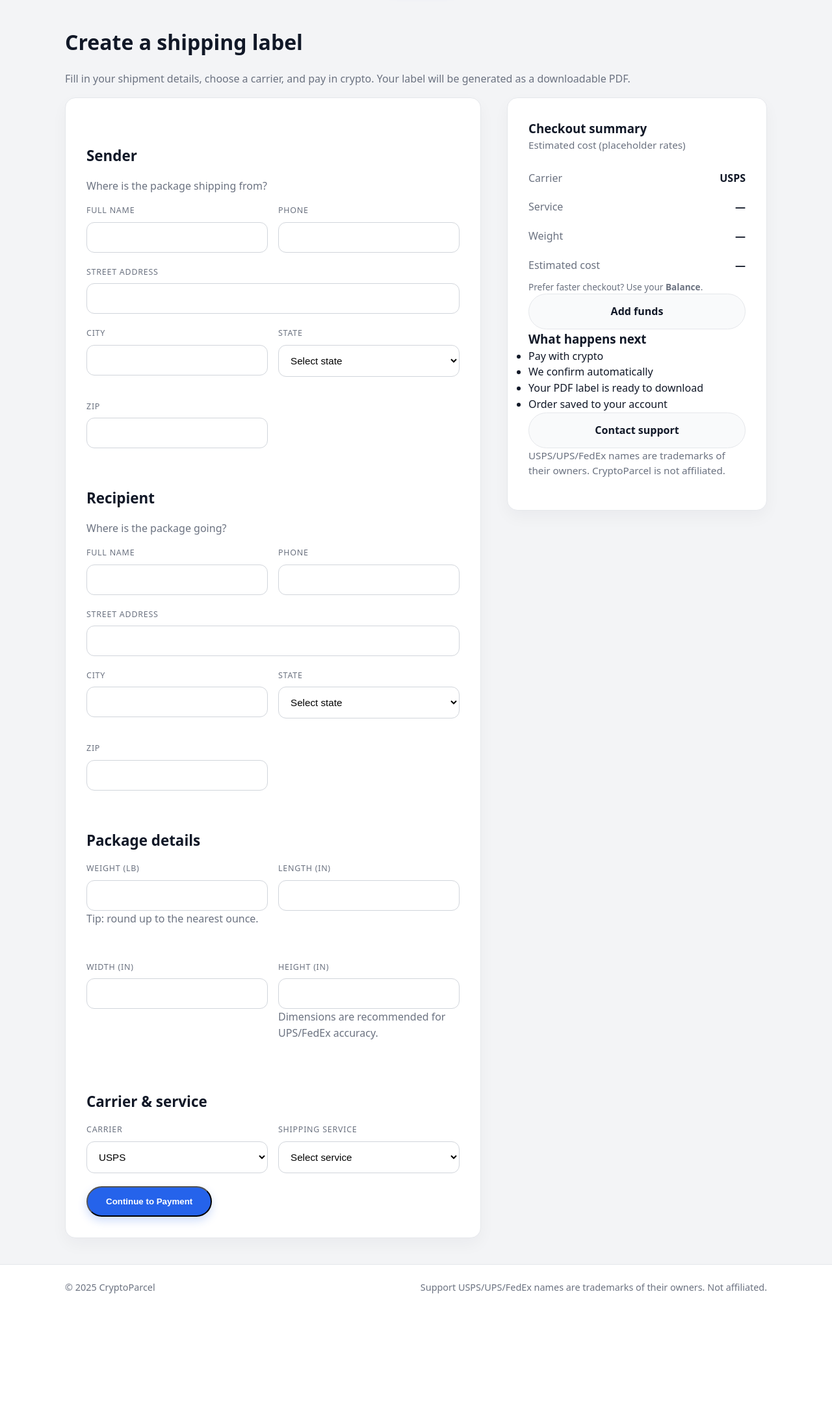
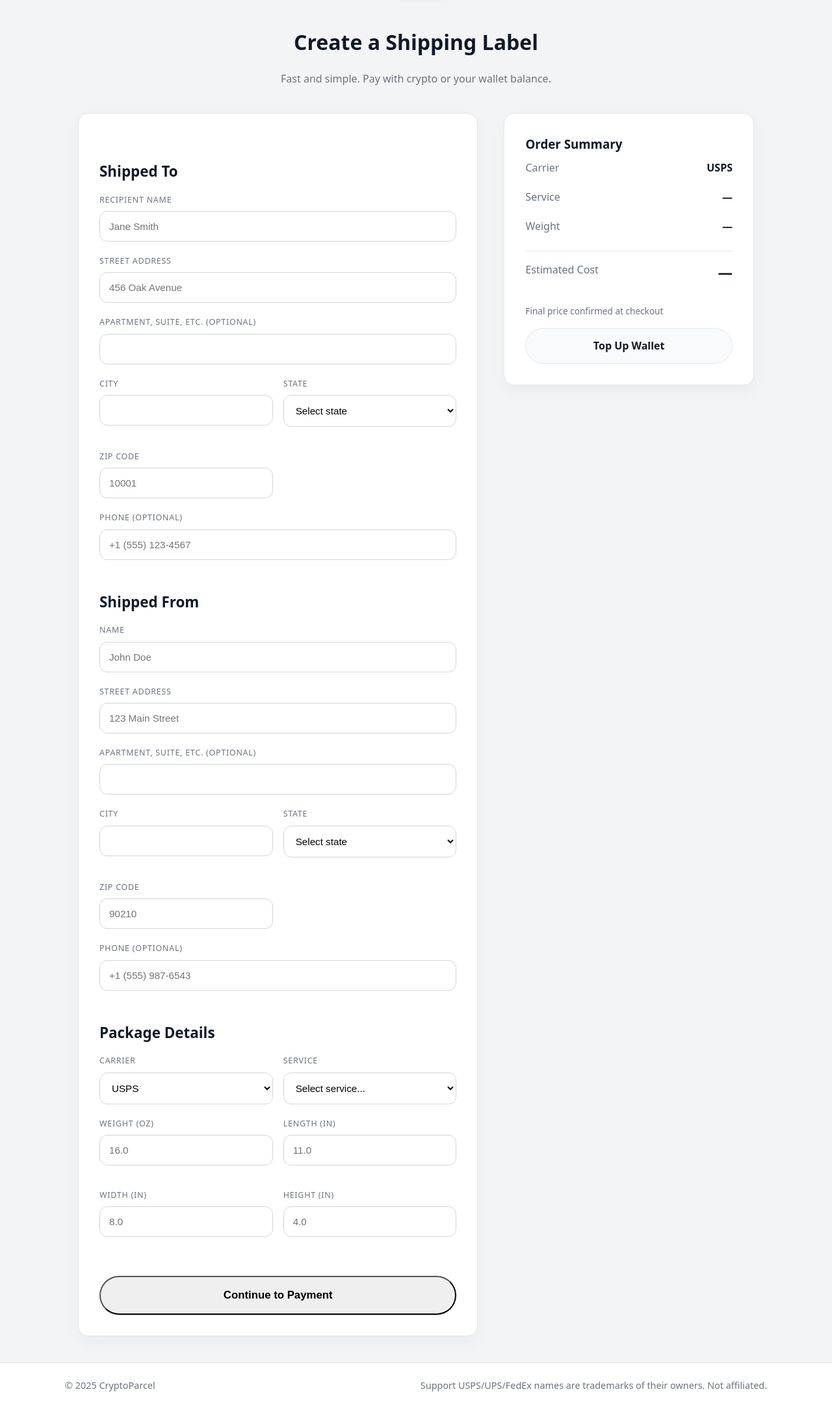
Before and after one commit to cryptoparcel/cryptoparcel_finish, a Python web app: template templates/create_label.html in a window 1280 px wide. Shown: the part 79-2248 px from the top of the page at 65% size. Before the commit the page ends 2070 px from the top, so only its background shows below. Run offline with Jinja, Linux system fonts and the light colour scheme; the template is opened without the code that fills it, so the values that code supplies are empty.

Commit message:
Update create_label.html

```diff
--- a/templates/create_label.html
+++ b/templates/create_label.html
@@ -1,40 +1,116 @@
 {% extends "base.html" %}
+{% block title %}Create Label - CryptoParcel{% endblock %}
 {% block content %}
 <section class="cp-inner">
-    <div class="cp-inner-header">
-        <h1>Create a shipping label</h1>
-        <p>
-            Fill in your shipment details, choose a carrier, and pay in crypto.
-            Your label will be generated as a downloadable PDF.
-        </p>
+  <div class="container">
+    <div style="text-align: center; margin-bottom: 40px;">
+      <h1>Create a Shipping Label</h1>
+      <p>Fast and simple. Pay with crypto or your wallet balance.</p>
     </div>
 
     <div class="cp-inner-layout">
-        <form method="POST" action="/create-label" class="cp-form-card">
-            {% if csrf_token %}
+      <form method="POST" class="cp-form-card">
         <input type="hidden" name="csrf_token" value="{{ csrf_token() }}">
-            {% endif %}
 
-            <!-- SENDER -->
-            <h2>Sender</h2>
-            <p class="cp-help">Where is the package shipping from?</p>
-
+        <!-- Shipped To -->
+        <h2>Shipped To</h2>
+        <div class="cp-field-group">
+          <label>Recipient Name</label>
+          <input type="text" name="to_name" required placeholder="Jane Smith">
+        </div>
+        <div class="cp-field-group">
+          <label>Street Address</label>
+          <input type="text" name="to_address" required placeholder="456 Oak Avenue">
+        </div>
+        <div class="cp-field-group">
+          <label>Apartment, suite, etc. (optional)</label>
+          <input type="text" name="to_street2">
+        </div>
         <div class="cp-field-grid">
           <div class="cp-field-group">
-                    <label>Full name</label>
-                    <input type="text" name="from_name" required>
+            <label>City</label>
+            <input type="text" name="to_city" required>
           </div>
           <div class="cp-field-group">
-                    <label>Phone</label>
-                    <input type="text" name="from_phone">
+            <label>State</label>
+            <select name="to_state" required>
+              <option value="">Select state</option>
+              <option value="AL">Alabama</option>
+              <option value="AK">Alaska</option>
+              <option value="AZ">Arizona</option>
+              <option value="AR">Arkansas</option>
+              <option value="CA">California</option>
+              <option value="CO">Colorado</option>
+              <option value="CT">Connecticut</option>
+              <option value="DE">Delaware</option>
+              <option value="FL">Florida</option>
+              <option value="GA">Georgia</option>
+              <option value="HI">Hawaii</option>
+              <option value="ID">Idaho</option>
+              <option value="IL">Illinois</option>
+              <option value="IN">Indiana</option>
+              <option value="IA">Iowa</option>
+              <option value="KS">Kansas</option>
+              <option value="KY">Kentucky</option>
+              <option value="LA">Louisiana</option>
+              <option value="ME">Maine</option>
+              <option value="MD">Maryland</option>
+              <option value="MA">Massachusetts</option>
+              <option value="MI">Michigan</option>
+              <option value="MN">Minnesota</option>
+              <option value="MS">Mississippi</option>
+              <option value="MO">Missouri</option>
+              <option value="MT">Montana</option>
+              <option value="NE">Nebraska</option>
+              <option value="NV">Nevada</option>
+              <option value="NH">New Hampshire</option>
+              <option value="NJ">New Jersey</option>
+              <option value="NM">New Mexico</option>
+              <option value="NY">New York</option>
+              <option value="NC">North Carolina</option>
+              <option value="ND">North Dakota</option>
+              <option value="OH">Ohio</option>
+              <option value="OK">Oklahoma</option>
+              <option value="OR">Oregon</option>
+              <option value="PA">Pennsylvania</option>
+              <option value="RI">Rhode Island</option>
+              <option value="SC">South Carolina</option>
+              <option value="SD">South Dakota</option>
+              <option value="TN">Tennessee</option>
+              <option value="TX">Texas</option>
+              <option value="UT">Utah</option>
+              <option value="VT">Vermont</option>
+              <option value="VA">Virginia</option>
+              <option value="WA">Washington</option>
+              <option value="WV">West Virginia</option>
+              <option value="WI">Wisconsin</option>
+              <option value="WY">Wyoming</option>
+            </select>
+          </div>
+          <div class="cp-field-group">
+            <label>ZIP Code</label>
+            <input type="text" name="to_zip" required placeholder="10001">
           </div>
         </div>
-
         <div class="cp-field-group">
-                <label>Street address</label>
-                <input type="text" name="from_address" required>
+          <label>Phone (optional)</label>
+          <input type="text" name="to_phone" placeholder="+1 (555) 123-4567">
         </div>
 
+        <!-- Shipped From -->
+        <h2 style="margin-top: 48px;">Shipped From</h2>
+        <div class="cp-field-group">
+          <label>Name</label>
+          <input type="text" name="from_name" required placeholder="John Doe">
+        </div>
+        <div class="cp-field-group">
+          <label>Street Address</label>
+          <input type="text" name="from_address" required placeholder="123 Main Street">
+        </div>
+        <div class="cp-field-group">
+          <label>Apartment, suite, etc. (optional)</label>
+          <input type="text" name="from_street2">
+        </div>
         <div class="cp-field-grid">
           <div class="cp-field-group">
             <label>City</label>
@@ -44,223 +120,134 @@
             <label>State</label>
             <select name="from_state" required>
               <option value="">Select state</option>
-                        {% for state in ["AL","AK","AZ","AR","CA","CO","CT","DE","DC","FL","GA","HI","ID","IL","IN","IA","KS","KY","LA","ME","MD","MA","MI","MN","MS","MO","MT","NE","NV","NH","NJ","NM","NY","NC","ND","OH","OK","OR","PA","RI","SC","SD","TN","TX","UT","VT","VA","WA","WV","WI","WY"] %}
-                            <option value="{{ state }}">{{ state }}</option>
-                        {% endfor %}
+              <option value="AL">Alabama</option>
+              <!-- same full list as above -->
+              <option value="WY">Wyoming</option>
             </select>
           </div>
           <div class="cp-field-group">
-                    <label>ZIP</label>
-                    <input type="text" name="from_zip" required>
+            <label>ZIP Code</label>
+            <input type="text" name="from_zip" required placeholder="90210">
           </div>
         </div>
-
-            <!-- RECIPIENT -->
-            <h2>Recipient</h2>
-            <p class="cp-help">Where is the package going?</p>
-
-            <div class="cp-field-grid">
         <div class="cp-field-group">
-                    <label>Full name</label>
-                    <input type="text" name="to_name" required>
-                </div>
-                <div class="cp-field-group">
-                    <label>Phone</label>
-                    <input type="text" name="to_phone">
-                </div>
+          <label>Phone (optional)</label>
+          <input type="text" name="from_phone" placeholder="+1 (555) 987-6543">
         </div>
 
-            <div class="cp-field-group">
-                <label>Street address</label>
-                <input type="text" name="to_address" required>
-            </div>
-
-            <div class="cp-field-grid">
-                <div class="cp-field-group">
-                    <label>City</label>
-                    <input type="text" name="to_city" required>
-                </div>
-                <div class="cp-field-group">
-                    <label>State</label>
-                    <select name="to_state" required>
-                        <option value="">Select state</option>
-                        {% for state in ["AL","AK","AZ","AR","CA","CO","CT","DE","DC","FL","GA","HI","ID","IL","IN","IA","KS","KY","LA","ME","MD","MA","MI","MN","MS","MO","MT","NE","NV","NH","NJ","NM","NY","NC","ND","OH","OK","OR","PA","RI","SC","SD","TN","TX","UT","VT","VA","WA","WV","WI","WY"] %}
-                            <option value="{{ state }}">{{ state }}</option>
-                        {% endfor %}
-                    </select>
-                </div>
-                <div class="cp-field-group">
-                    <label>ZIP</label>
-                    <input type="text" name="to_zip" required>
-                </div>
-            </div>
-
-            <!-- PACKAGE DETAILS -->
-            <h2>Package details</h2>
-
-            <div class="cp-field-grid">
-                <div class="cp-field-group">
-                    <label>Weight (lb)</label>
-                    <input type="number" step="0.01" name="weight_lb" id="weight_lb" required>
-                    <p class="cp-help">Tip: round up to the nearest ounce.</p>
-                </div>
-                <div class="cp-field-group">
-                    <label>Length (in)</label>
-                    <input type="number" step="0.1" name="length_in">
-                </div>
-                <div class="cp-field-group">
-                    <label>Width (in)</label>
-                    <input type="number" step="0.1" name="width_in">
-                </div>
-                <div class="cp-field-group">
-                    <label>Height (in)</label>
-                    <input type="number" step="0.1" name="height_in">
-                    <p class="cp-help">Dimensions are recommended for UPS/FedEx accuracy.</p>
-                </div>
-            </div>
-
-            <!-- CARRIER & SERVICE -->
-            <h2>Carrier &amp; service</h2>
-
+        <!-- Package Details -->
+        <h2 style="margin-top: 48px;">Package Details</h2>
         <div class="cp-field-grid">
           <div class="cp-field-group">
             <label>Carrier</label>
-                    <select name="carrier" id="carrier" required>
+            <select name="carrier" id="carrier">
               <option value="USPS">USPS</option>
               <option value="UPS">UPS</option>
               <option value="FedEx">FedEx</option>
             </select>
           </div>
-
           <div class="cp-field-group">
-                    <label>Shipping service</label>
+            <label>Service</label>
             <select name="service" id="service" required>
-                        <option value="">Select service</option>
-
+              <option value="">Select service...</option>
               <optgroup label="USPS">
-                            <option value="USPS Ground Advantage">USPS Ground Advantage</option>
-                            <option value="USPS First-Class Package">USPS First-Class Package</option>
-                            <option value="USPS Priority Mail">USPS Priority Mail</option>
-                            <option value="USPS Priority Mail Express" class="usps">USPS Priority Mail Express</option>
+                <option value="USPS Ground Advantage">Ground Advantage</option>
+                <option value="USPS Priority Mail">Priority Mail</option>
+                <option value="USPS Priority Mail Express" class="usps">Priority Mail Express</option>
               </optgroup>
-
               <optgroup label="UPS">
-                            <option value="UPS Ground">UPS Ground</option>
-                            <option value="UPS 3 Day Select">UPS 3 Day Select</option>
-                            <option value="UPS 2nd Day Air" class="ups">UPS 2nd Day Air</option>
-                            <option value="UPS Next Day Air Saver" class="ups">UPS Next Day Air Saver</option>
-                            <option value="UPS Next Day Air" class="ups">UPS Next Day Air</option>
+                <option value="UPS Ground">Ground</option>
+                <option value="UPS 2nd Day Air" class="ups">2nd Day Air</option>
+                <option value="UPS Next Day Air" class="ups">Next Day Air</option>
               </optgroup>
-
               <optgroup label="FedEx">
-                            <option value="FedEx Ground">FedEx Ground</option>
-                            <option value="FedEx Home Delivery">FedEx Home Delivery</option>
-                            <option value="FedEx Express Saver" class="fedex">FedEx Express Saver</option>
-                            <option value="FedEx 2Day" class="fedex">FedEx 2Day</option>
-                            <option value="FedEx 2Day A.M." class="fedex">FedEx 2Day A.M.</option>
-                            <option value="FedEx Standard Overnight" class="fedex">FedEx Standard Overnight</option>
-                            <option value="FedEx Priority Overnight" class="fedex">FedEx Priority Overnight</option>
-                            <option value="FedEx First Overnight" class="fedex">FedEx First Overnight</option>
+                <option value="FedEx Ground">Ground</option>
+                <option value="FedEx 2Day" class="fedex">2Day</option>
+                <option value="FedEx Overnight" class="fedex">Overnight</option>
               </optgroup>
             </select>
           </div>
         </div>
 
-            <button type="submit" class="cp-btn-primary" id="submit-btn">
+        <div class="cp-field-grid">
+          <div class="cp-field-group">
+            <label>Weight (oz)</label>
+            <input type="number" step="0.1" name="weight_oz" id="weight_oz" required placeholder="16.0">
+          </div>
+          <div class="cp-field-group">
+            <label>Length (in)</label>
+            <input type="number" step="0.1" name="length_in" placeholder="11.0">
+          </div>
+          <div class="cp-field-group">
+            <label>Width (in)</label>
+            <input type="number" step="0.1" name="width_in" placeholder="8.0">
+          </div>
+          <div class="cp-field-group">
+            <label>Height (in)</label>
+            <input type="number" step="0.1" name="height_in" placeholder="4.0">
+          </div>
+        </div>
+
+        <button type="submit" class="cp-btn-large" id="submit-btn" style="margin-top: 40px;">
           <span class="btn-text">Continue to Payment</span>
-                <span class="btn-spinner" style="display:none; margin-left:8px;">⟳</span>
+          <span class="btn-spinner" style="display:none; margin-left:10px;">⟳</span>
         </button>
       </form>
 
-        <!-- Sticky summary (right side) -->
+      <!-- Summary -->
       <aside class="cp-side-card cp-sticky" id="price-card">
-            <div class="cp-side-section">
-                <h3>Checkout summary</h3>
-                <p class="muted">Estimated cost (placeholder rates)</p>
-
+        <h3>Order Summary</h3>
         <div class="cp-summary">
           <div class="cp-summary-row"><span>Carrier</span><strong id="sumCarrier">—</strong></div>
           <div class="cp-summary-row"><span>Service</span><strong id="sumService">—</strong></div>
           <div class="cp-summary-row"><span>Weight</span><strong id="sumWeight">—</strong></div>
-                    <div class="cp-summary-row cp-summary-price"><span>Estimated cost</span><strong id="price-estimate">—</strong></div>
+          <div class="cp-summary-row" style="margin-top: 16px; padding-top: 16px; border-top: 1px solid var(--cp-border-subtle);">
+            <span>Estimated Cost</span>
+            <strong id="price-estimate" style="font-size: 1.4rem;">—</strong>
           </div>
-
-                <div class="cp-summary-note small">
-                    Prefer faster checkout? Use your <strong>Balance</strong>.
         </div>
-
-                <a href="/wallet/topup" class="cp-btn-secondary cp-full-width">Add funds</a>
+        <p class="muted small" style="margin-top: 20px;">Final price confirmed at checkout</p>
+        <a href="{{ url_for('wallet_topup') }}" class="cp-btn-secondary cp-full-width">Top Up Wallet</a>
+      </aside>
     </div>
-
-            <div class="cp-side-divider"></div>
-
-            <div class="cp-side-section">
-                <h3>What happens next</h3>
-                <ul class="cp-side-list">
-                    <li>Pay with crypto</li>
-                    <li>We confirm automatically</li>
-                    <li>Your PDF label is ready to download</li>
-                    <li>Order saved to your account</li>
-                </ul>
-                <a href="/support" class="cp-btn-secondary cp-full-width">Contact support</a>
-            </div>
-
-            <p class="cp-fineprint muted">
-                USPS/UPS/FedEx names are trademarks of their owners. CryptoParcel is not affiliated.
-            </p>
-        </aside>
   </div>
 </section>
 
 <script>
-  (function () {
-    const carrierEl = document.getElementById('carrier');
-    const serviceEl = document.getElementById('service');
-    const weightEl = document.getElementById('weight_lb');
+  (function() {
+    const carrier = document.getElementById('carrier');
+    const service = document.getElementById('service');
+    const weightOz = document.getElementById('weight_oz');
+    const estimate = document.getElementById('price-estimate');
+    const card = document.getElementById('price-card');
     const sumCarrier = document.getElementById('sumCarrier');
     const sumService = document.getElementById('sumService');
     const sumWeight = document.getElementById('sumWeight');
-    const estimateEl = document.getElementById('price-estimate');
-    const priceCard = document.getElementById('price-card');
 
-    function calculatePrice(service, weightLb) {
-      if (!service || !weightLb || weightLb <= 0) return null;
-      const weightOz = weightLb * 16;
-      let basePrice = 3.0;
-      const perOz = 0.10;
-      const fastKeywords = ["express", "overnight", "priority", "next day", "2day", "2-day"];
-      const svcLower = service.toLowerCase();
-      if (fastKeywords.some(k => svcLower.includes(k))) basePrice += 2.0;
-      return Math.round((basePrice + weightOz * perOz) * 100) / 100;
+    function update() {
+      const w = parseFloat(weightOz.value) || 0;
+      const s = service.value || '';
+      sumCarrier.textContent = carrier.value || '—';
+      sumService.textContent = s || '—';
+      sumWeight.textContent = w > 0 ? `${w} oz` : '—';
+
+      if (!s || w <= 0) {
+        estimate.textContent = '—';
+        card.classList.remove('price-card-active');
+        return;
       }
 
-    function updateAll() {
-      // Summary fields
-      sumCarrier.textContent = carrierEl?.value || '—';
-      sumService.textContent = serviceEl?.value || '—';
-      sumWeight.textContent = weightEl?.value ? `${weightEl.value} lb` : '—';
+      let base = 3.0;
+      if (/express|overnight|priority|next day|2day/i.test(s)) base += 2.0;
+      const price = Math.round((base + w * 0.10) * 100) / 100;
 
-      // Price estimate
-      const price = calculatePrice(serviceEl?.value, parseFloat(weightEl?.value));
-      if (price === null) {
-        estimateEl.textContent = '—';
-        priceCard.classList.remove('price-card-active');
-      } else {
-        estimateEl.textContent = `$${price.toFixed(2)} USD`;
-        estimateEl.setAttribute('aria-live', 'polite');
-        priceCard.classList.add('price-card-active');
-      }
+      estimate.textContent = `$${price.toFixed(2)} USD`;
+      card.classList.add('price-card-active');
     }
 
-    [carrierEl, serviceEl, weightEl].forEach(el => el && el.addEventListener('change', updateAll));
-
-    let weightTimeout;
-    weightEl && weightEl.addEventListener('input', () => {
-      clearTimeout(weightTimeout);
-      weightTimeout = setTimeout(updateAll, 300);
-    });
-
-    updateAll();
+    [carrier, service, weightOz].forEach(el => el && el.addEventListener('change', update));
+    weightOz && weightOz.addEventListener('input', () => setTimeout(update, 300));
+    update();
   })();
 </script>
 {% endblock %}
```
Lines whose indentation alone changed are shown as unchanged.
